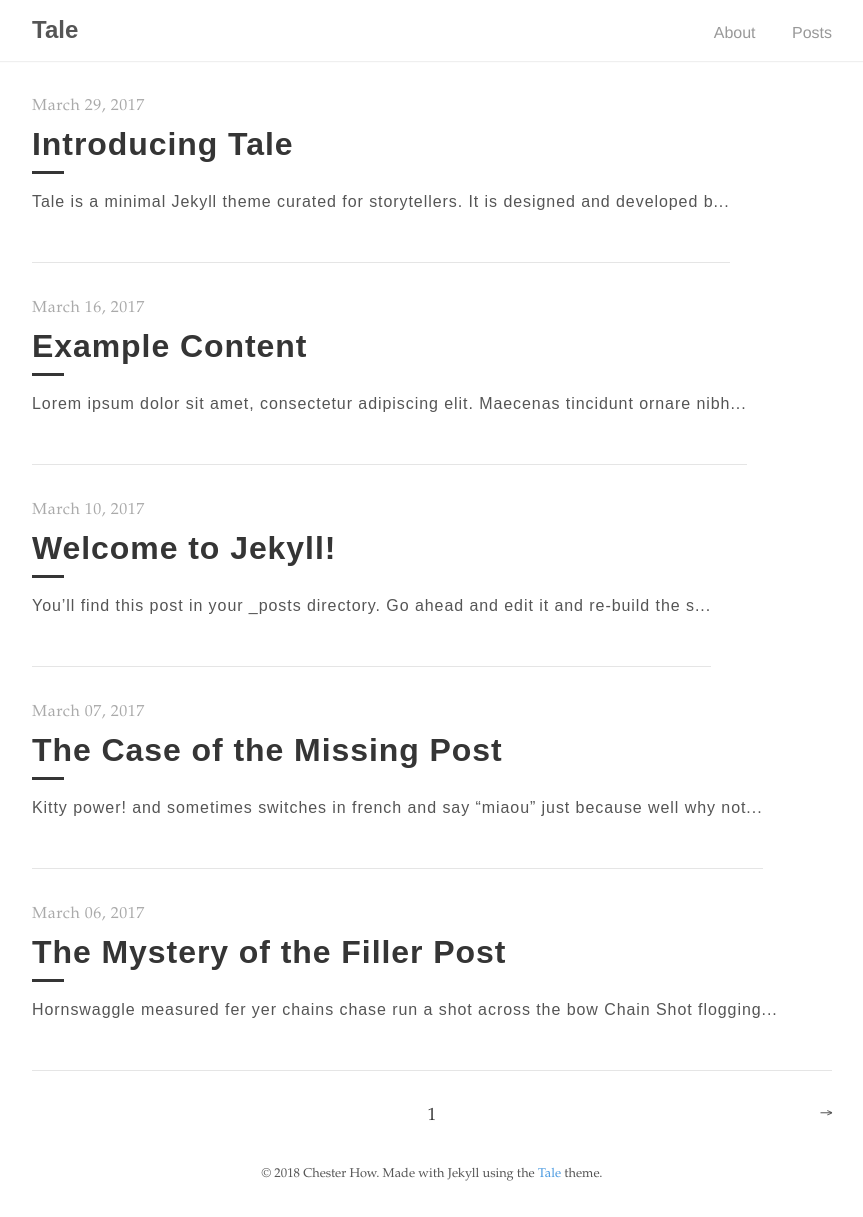
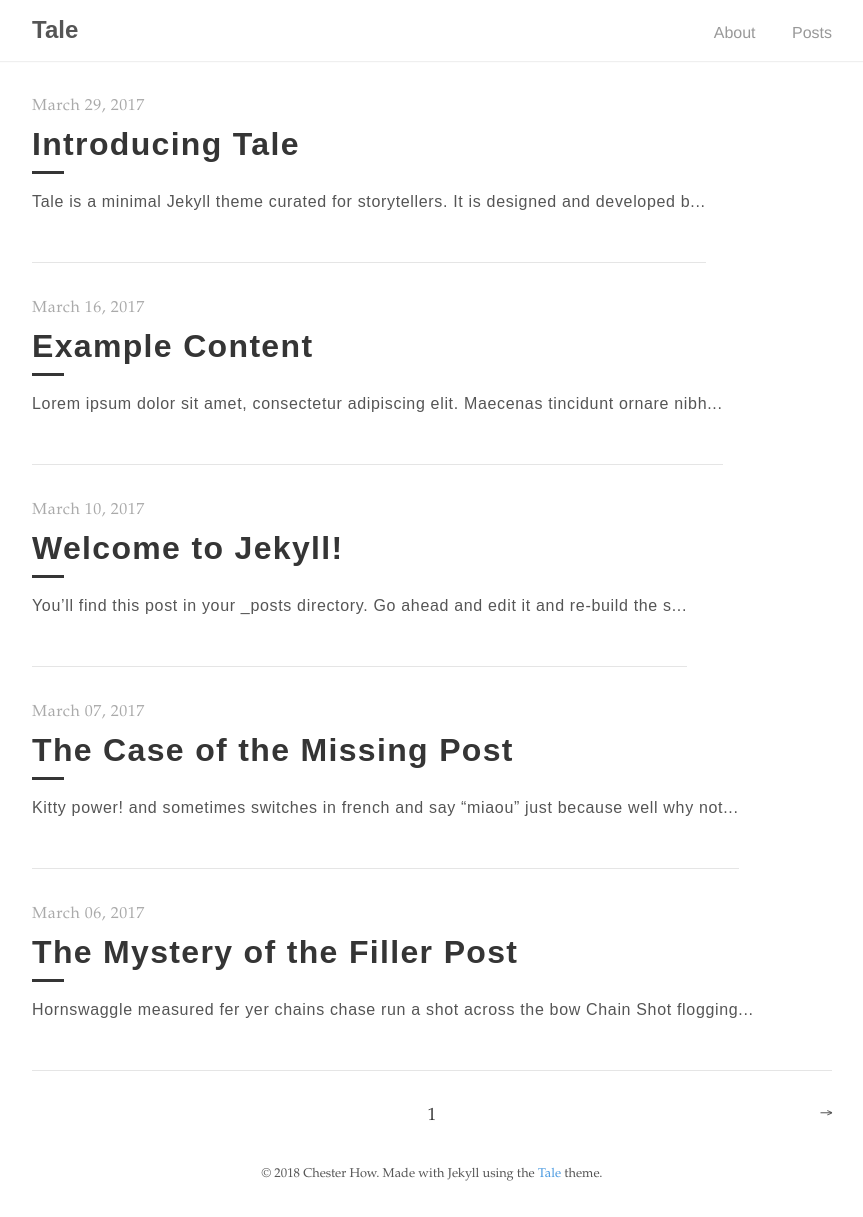
Before and after one commit to kimizuy/archive, a Jekyll site: the page built from kimizuy-blog-by-Jekyll/index.html, in a window 1280 px wide. Shown: the whole page, without its empty margins (208-1071 px from the left). Built offline with Jekyll 4.4.1, drawn with Linux system fonts in a browser that asks for light colours; some web fonts are replaced; the list of posts is cut into pages by our own code.

Commit message:
design fix 3

```diff
--- a/kimizuy-blog-by-Jekyll/_sass/tale/_catalogue.scss
+++ b/kimizuy-blog-by-Jekyll/_sass/tale/_catalogue.scss
@@ -32,7 +32,7 @@
     font-weight: 700;
     margin: .5rem 0;
 
-    letter-spacing: 0.7pt;
+    letter-spacing: 1pt;
   }
 
   &-line {
@@ -43,6 +43,6 @@
   }
 
   p{
-    letter-spacing: 0.7pt;
+    letter-spacing: 0.5pt;
   }
 }
--- a/kimizuy-blog-by-Jekyll/_sass/tale/_post.scss
+++ b/kimizuy-blog-by-Jekyll/_sass/tale/_post.scss
@@ -20,7 +20,7 @@
     font-size: 2rem; //4rem;
     margin: 1rem 0;
     text-align: center;
-    letter-spacing: 2pt;
+    letter-spacing: 1pt;
   }
 
   &-line {
@@ -34,12 +34,12 @@
     margin: 0 0 1rem;
     text-align: justify;
     line-height: 175%;
-    letter-spacing: 0.7pt;
+    letter-spacing: 0.5pt;
   }
 
   li {
     line-height: 175%;
-    letter-spacing: 0.7pt;
+    letter-spacing: 0.5pt;
   }
 
   a:hover {
```
